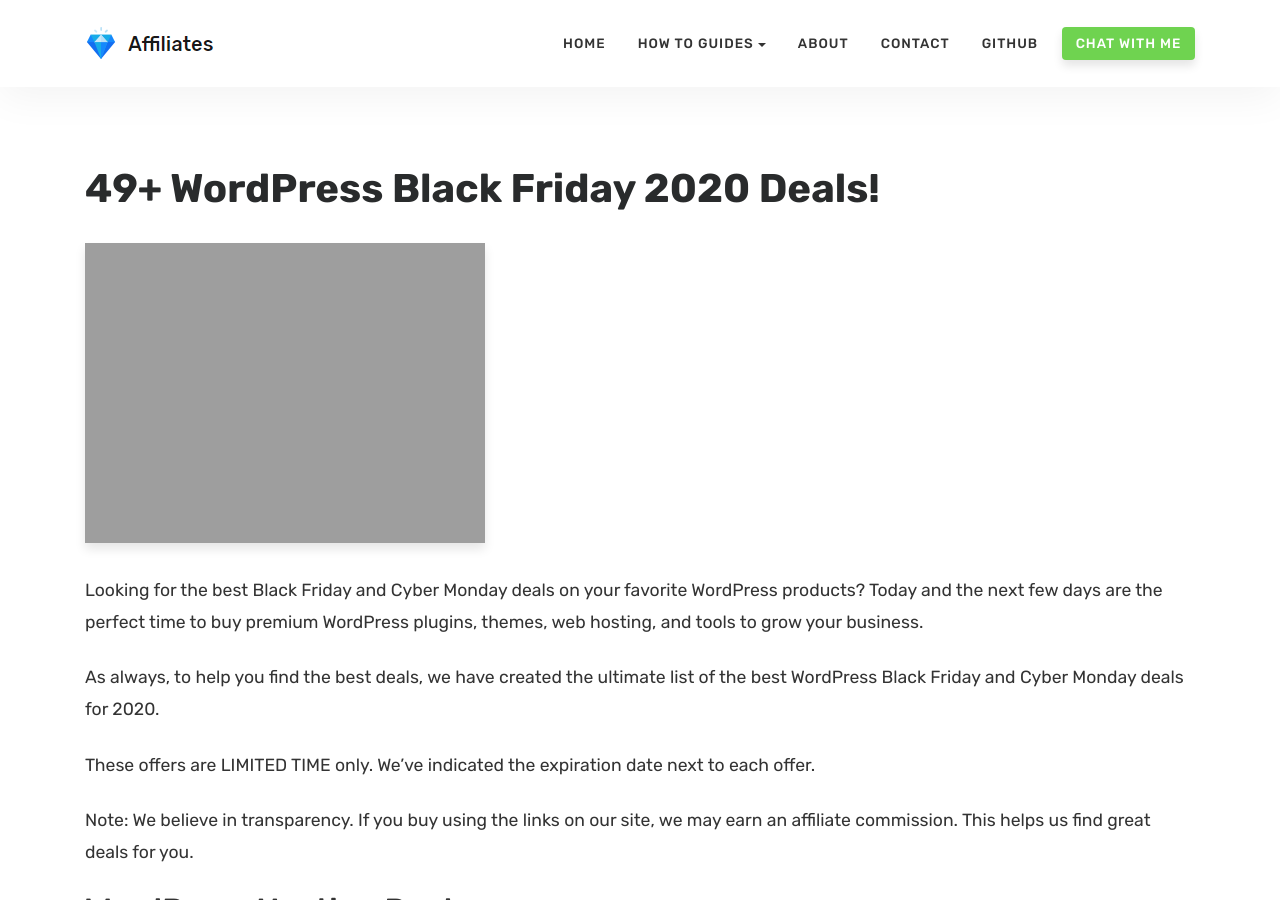
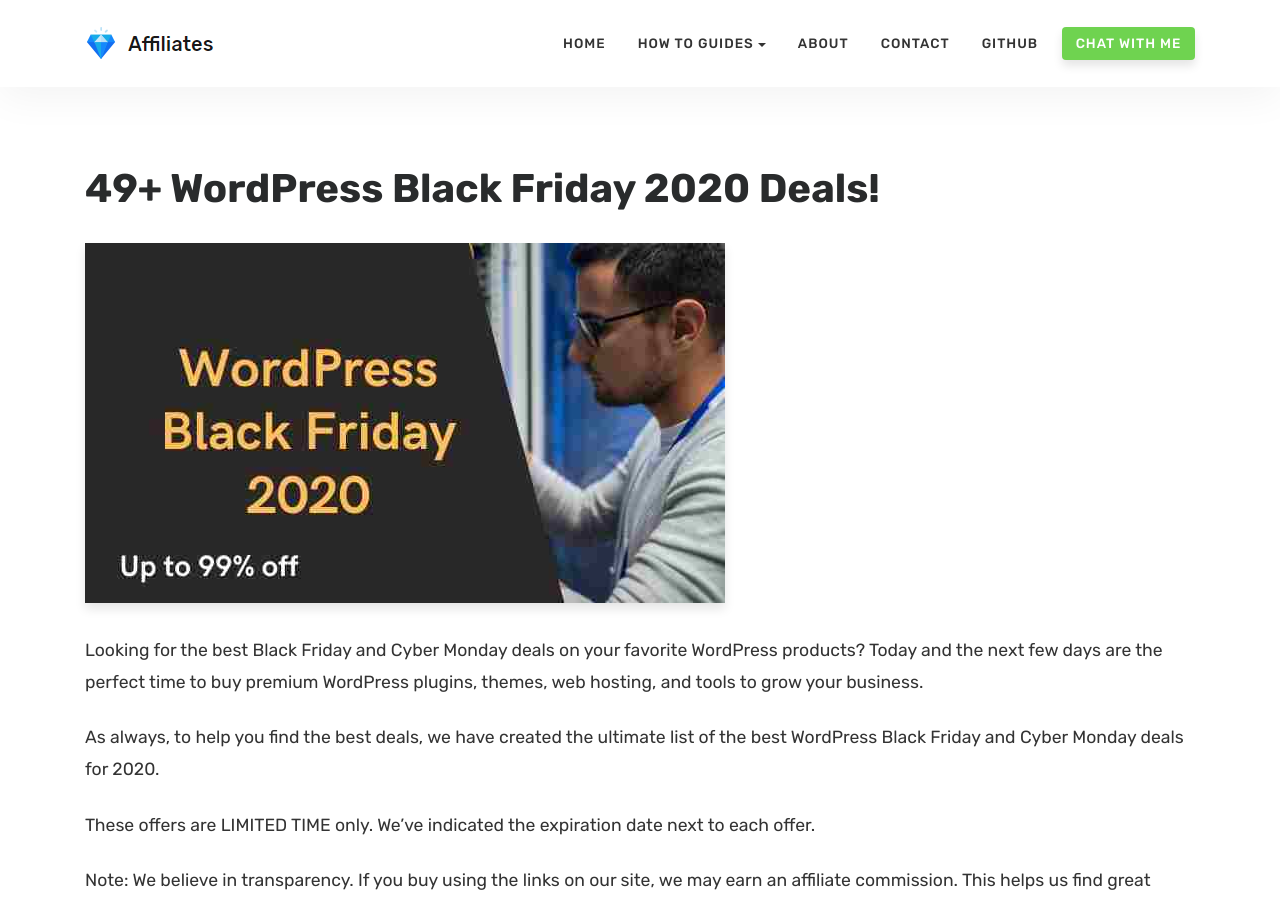
Before and after one commit to launchpartyorg/launchpartyorg.github.io, a Jekyll site: the page built from _posts/2020-11-27-WordPress-black-friday-deals.md, in a window 1280 px wide and 900 px high. Built offline with Jekyll 4.4.1, drawn with Linux system fonts in a browser that asks for light colours; comment, search, counter and statistics services are not loaded.

Commit message:
Update 2020-11-27-WordPress-black-friday-deals.md

```diff
--- a/_posts/2020-11-27-WordPress-black-friday-deals.md
+++ b/_posts/2020-11-27-WordPress-black-friday-deals.md
@@ -2,7 +2,7 @@
 layout: post-no-sidebar
 title:  "49+ WordPress Black Friday 2020 Deals!"
 # categories: [ Black Friday, WordPress, Web Hosting ]
-image: assets/images/49+ WordPress Black Friday 2020 Deals!.jpg
+image: assets/images/49+-WordPress-Black-Friday-2020-Deals.jpg
 featured: true
 ---
 Looking for the best Black Friday and Cyber Monday deals on your favorite WordPress products? Today and the next few days are the perfect time to buy premium WordPress plugins, themes, web hosting, and tools to grow your business.
```
